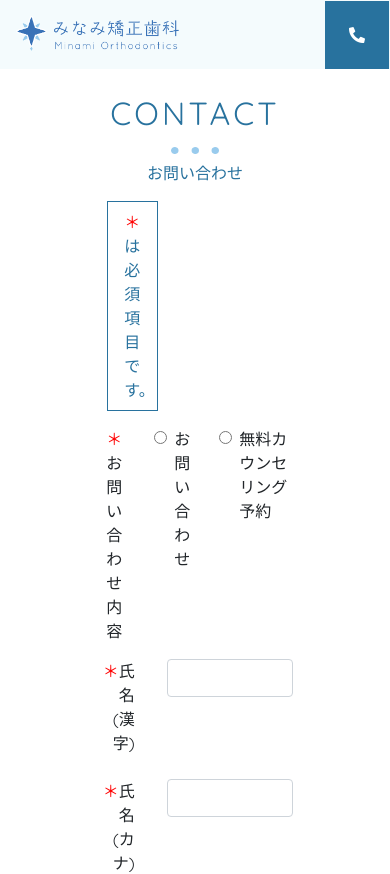
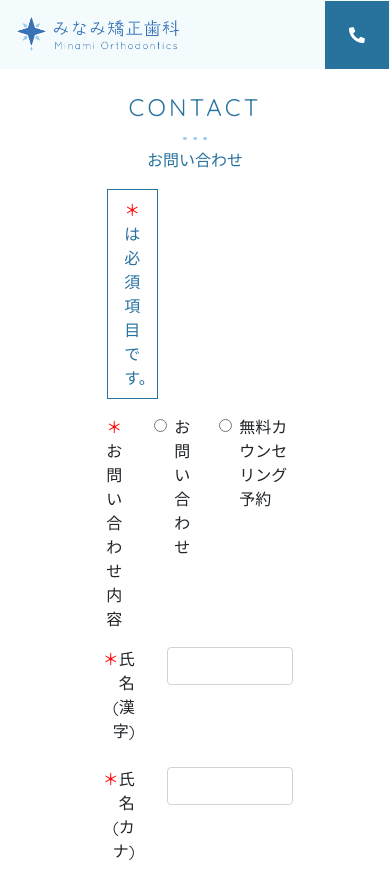
Before and after one commit to akiyama-prog/minami-dental-office, a Next.js app in the folder dental-site/: page /form in a window 390 px wide. Shown: the top 874 px of the page. Built offline with nearby package versions, Linux system fonts and the light colour scheme.

Commit message:
form title作成

```diff
--- a/dental-site/src/styles/Form.module.scss
+++ b/dental-site/src/styles/Form.module.scss
@@ -108,15 +108,12 @@
         text-align: center;
         .titelEn{
             color: $main-color;
-            font-size: 2rem;
             letter-spacing: .2rem;
             margin: 0;
           }
-          .ttlDeco{
-            width: 3rem;
-          }
           .titleJp{
             color: $main-color;
+            font-family: "Hiragino Mincho Pro";
           }
     }
     .attention{
@@ -128,6 +125,50 @@
     }
     .required{
         color: red;
+    }
+}
+@media screen and (min-width:769px){//PC
+    .contact{
+        .title{
+            .titelEn{
+                font-size: 2rem;
+              }
+              .ttlDeco{
+                width: 3rem;
+              }
+        }
+        .attention{
+            color: $main-color;
+            border: 1px solid $main-color;
+            padding: .5rem 1rem;
+            width: 26%;
+            margin-left: 5%;
+        }
+        .required{
+            color: red;
+        }
+    }
+}
+@media screen and (max-width:768px){//SP
+    .contact{
+        .title{
+            .titelEn{
+                font-size: 1.5rem;
+              }
+              .ttlDeco{
+                width: 1.5rem;
+              }
+        }
+        .attention{
+            color: $main-color;
+            border: 1px solid $main-color;
+            padding: .5rem 1rem;
+            width: 26%;
+            margin-left: 5%;
+        }
+        .required{
+            color: red;
+        }
     }
 }
 form{
```
